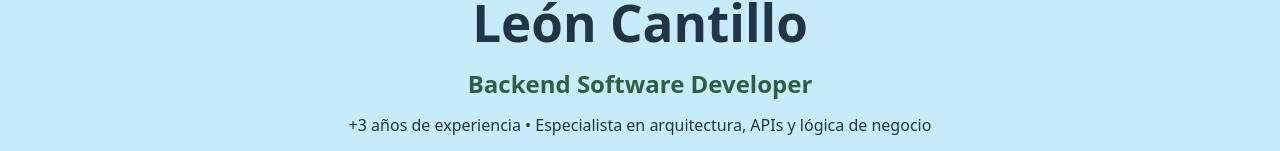
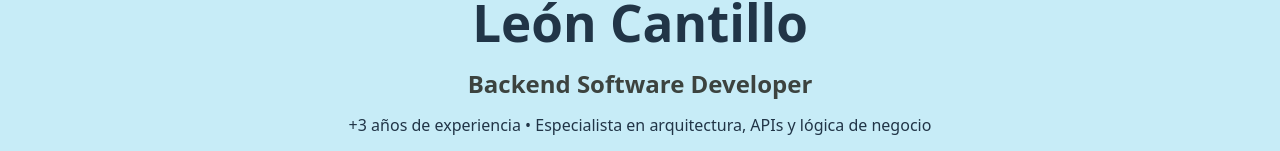
Before and after one commit to leoncantillo/portfolio, a React (Vite) app: page / in a window 1280 px wide. Shown: the part 168-319 px from the top of the page. Built offline with nearby package versions, Linux system fonts and the light colour scheme.

Commit message:
[DELETE] Automatic switch colors.

```diff
--- a/src/styles/section_hero.scss
+++ b/src/styles/section_hero.scss
@@ -47,9 +47,3 @@
 }
 
 }
-
-html.light {
-  .hero__professional-title {
-    color: var(--palet-color-1);
-  }
-}
```
